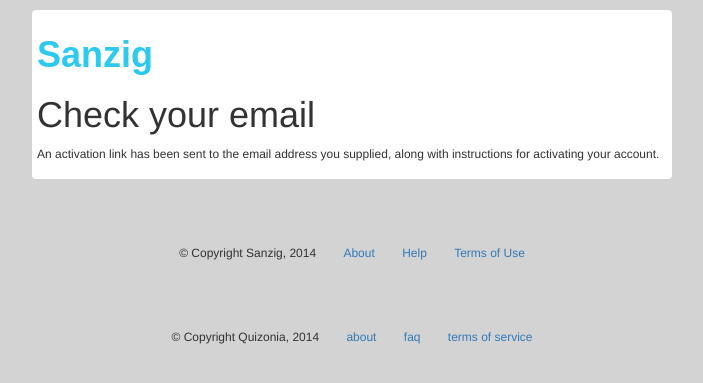
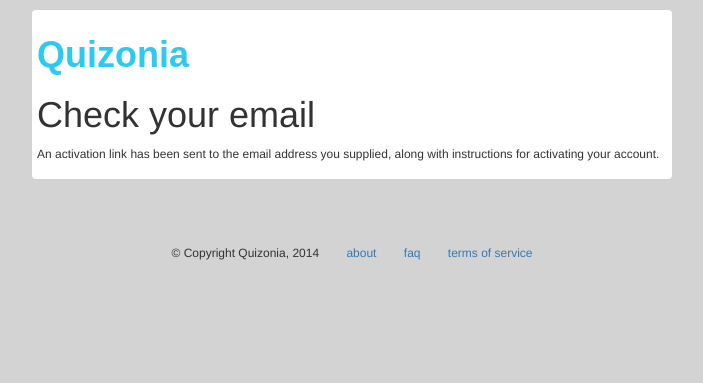
Before and after one commit to KenMutemi/piequiz, a Django app: template piequiz/viridis/templates/registration/registration_complete.html in a window 1280 px wide. Shown: the top 383 px of the page, without its empty margins (288-991 px from the left). Run offline with Django 3.2, Linux system fonts and the light colour scheme; the template is opened without the code that fills it, so the values that code supplies are empty; some libraries are stand-ins or nearby versions; some web fonts are replaced.

Commit message:
Edit some instances of registration templates

```diff
--- a/piequiz/viridis/templates/registration/activation_complete.html
+++ b/piequiz/viridis/templates/registration/activation_complete.html
@@ -5,7 +5,7 @@
 {% block content %}
 <div class="auth post-registration">
   <div class="auth-banner">
-    <h1>Sanzig</h1>
+    <h1>Quizonia</h1>
   </div>
   <h1>Account activated</h1>
   <p>Thanks for signing up! Now you can <a href="/accounts/login/">log in</a>.</p>
--- a/piequiz/viridis/templates/registration/activation_email.txt
+++ b/piequiz/viridis/templates/registration/activation_email.txt
@@ -1,6 +1,6 @@
 {% load humanize %}
-Someone, hopefully you, signed up for a new account at sanzig.com using this email address. If it was you, and you'd like to activate and use your account, click the link below or copy and paste it into your web browser's address bar:
+Someone, hopefully you, signed up for a new account at Quizonia.com using this email address. If it was you, and you'd like to activate and use your account, click the link below or copy and paste it into your web browser's address bar:
 
-http://127.0.0.1:8000/accounts/activate/{{ activation_key }}/
+http://www.quizonia.com/accounts/activate/{{ activation_key }}/
 
 If you didn't request this, you don't need to do anything; you won't receive any more email from us, and the account will expire automatically in {{ expiration_days|apnumber }} days.
--- a/piequiz/viridis/templates/registration/activation_email_subject.txt
+++ b/piequiz/viridis/templates/registration/activation_email_subject.txt
@@ -1 +1 @@
-Activate your Sanzig account
+Activate your Quizonia account
--- a/piequiz/viridis/templates/registration/password_reset_done.html
+++ b/piequiz/viridis/templates/registration/password_reset_done.html
@@ -5,7 +5,7 @@
 {% block content %}
 <div class="auth post-registration">
 <div class="auth-banner">
-  <h1>Sanzig</h1>
+  <h1>Quizonia</h1>
 </div>
 <p>Your password has been set.  You may go ahead and log in now.</p>
 <p><a href="/accounts/login/">Log in</a></p>
--- a/piequiz/viridis/templates/registration/registration_complete.html
+++ b/piequiz/viridis/templates/registration/registration_complete.html
@@ -5,17 +5,9 @@
 {% block content %}
 <div class="auth post-registration">
 <div class="auth-banner">
-  <h1>Sanzig</h1>
+  <h1>Quizonia</h1>
 </div>
 <h1>Check your email</h1>
 <p>An activation link has been sent to the email address you supplied, along with instructions for activating your account.</p>
 </div>
-    <div class="auth-footer">
-      <ul class="list-unstyled">
-        <li>&copy; Copyright Sanzig, 2014</li>
-        <li><a href="">About</a></li>
-        <li><a href="">Help</a></li>
-        <li><a href="">Terms of Use</a></li>
-      </ul>
-    </div>
 {% endblock %}
```
Also changed, not shown: piequiz/piequiz/settings/production.py (+8 -2 lines), piequiz/viridis/templates/registration/password_reset_form.html (line endings or trailing spaces).
